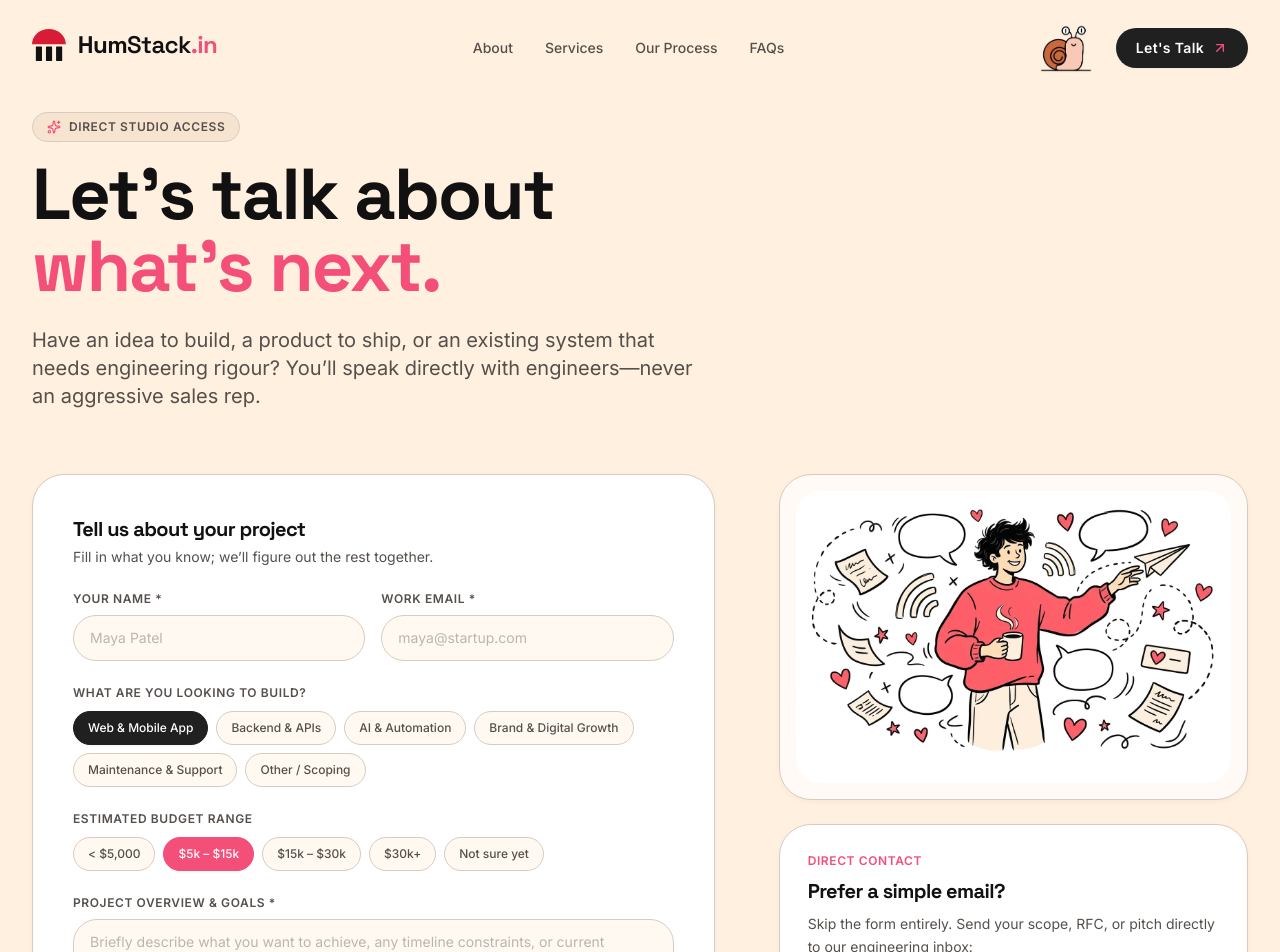
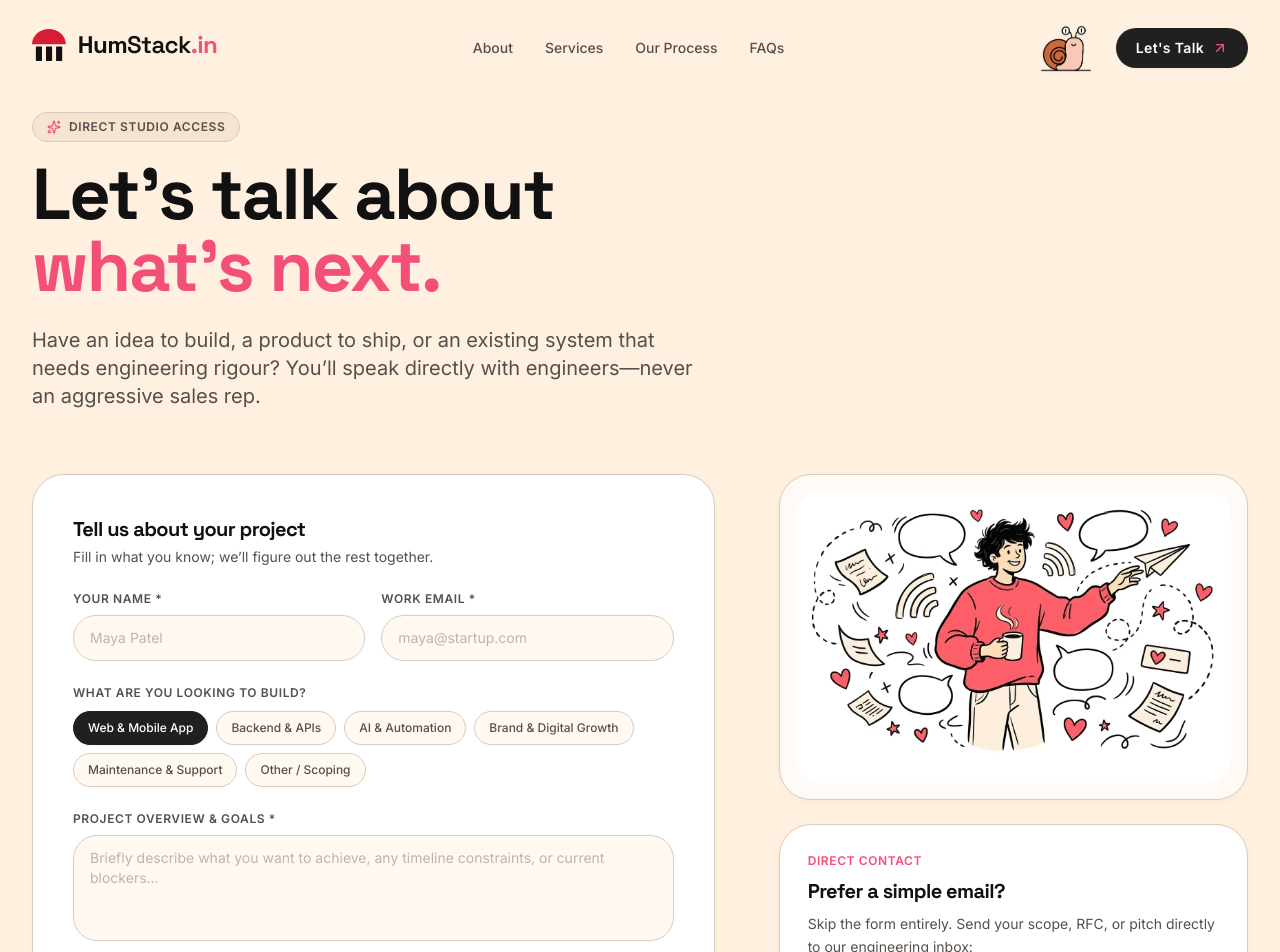
Before and after one commit to Shantanux0/Launch, a React (Vite) app: page /contact in a window 1280 px wide. Shown: the top 952 px of the page. Built offline with nearby package versions, Linux system fonts and the light colour scheme.

Commit message:
Remove Estimated Budget Range options from contact form and project modal

```diff
--- a/src/components/ProjectModal.tsx
+++ b/src/components/ProjectModal.tsx
@@ -19,21 +19,12 @@ const SERVICE_OPTIONS = [
   'Brand Identity & Digital Growth'
 ];
 
-const BUDGET_OPTIONS = [
-  'Under $2.5k / ₹2L',
-  '$2.5k - $6k / ₹2L - ₹5L',
-  '$6k - $15k / ₹5L - ₹12L',
-  '$15k+ / ₹12L+',
-  'Flexible / Need Advice'
-];
-
 export const ProjectModal: React.FC<ProjectModalProps> = ({
   isOpen,
   onClose,
   initialService
 }) => {
   const [selectedService, setSelectedService] = useState<string>(initialService || 'Websites & E-commerce');
-  const [selectedBudget, setSelectedBudget] = useState<string>('Flexible / Need Advice');
   const [name, setName] = useState('');
   const [email, setEmail] = useState('');
   const [message, setMessage] = useState('');
@@ -92,7 +83,7 @@ export const ProjectModal: React.FC<ProjectModalProps> = ({
   const mailtoLink = `mailto:hello@humstack.in?subject=${encodeURIComponent(
     `Project Inquiry: ${selectedService} - ${name || 'Founder'}`
   )}&body=${encodeURIComponent(
-    `Hi HumStack team,\n\nName: ${name}\nEmail: ${email}\nService: ${selectedService}\nBudget: ${selectedBudget}\n\nProject details:\n${message}\n`
+    `Hi HumStack team,\n\nName: ${name}\nEmail: ${email}\nService: ${selectedService}\n\nProject details:\n${message}\n`
   )}`;
 
   return (
@@ -164,29 +155,6 @@ export const ProjectModal: React.FC<ProjectModalProps> = ({
                           }`}
                         >
                           {srv}
-                        </button>
-                      ))}
-                    </div>
-                  </div>
-
-                  {/* Budget Selection */}
-                  <div>
-                    <label className="block text-xs font-semibold uppercase tracking-wider text-secondary mb-2">
-                      Estimated Project Scope / Budget
-                    </label>
-                    <div className="flex flex-wrap gap-2">
-                      {BUDGET_OPTIONS.map((b) => (
-                        <button
-                          key={b}
-                          type="button"
-                          onClick={() => setSelectedBudget(b)}
-                          className={`text-xs px-3 py-1.5 rounded-full border transition-all ${
-                            selectedBudget === b
-                              ? 'bg-coral text-white border-coral font-medium'
-                              : 'bg-white/80 text-secondary border-cream-border hover:border-primary/40'
-                          }`}
-                        >
-                          {b}
                         </button>
                       ))}
                     </div>
--- a/src/pages/ContactPage.tsx
+++ b/src/pages/ContactPage.tsx
@@ -24,19 +24,10 @@ const PROJECT_TYPES = [
   'Other / Scoping'
 ];
 
-const BUDGET_OPTIONS = [
-  '< $5,000',
-  '$5k – $15k',
-  '$15k – $30k',
-  '$30k+',
-  'Not sure yet'
-];
-
 export const ContactPage: React.FC<ContactPageProps> = () => {
   const [name, setName] = useState('');
   const [email, setEmail] = useState('');
   const [selectedType, setSelectedType] = useState('Web & Mobile App');
-  const [selectedBudget, setSelectedBudget] = useState('$5k – $15k');
   const [message, setMessage] = useState('');
   const [copiedEmail, setCopiedEmail] = useState(false);
   const [isSubmitted, setIsSubmitted] = useState(false);
@@ -55,7 +46,7 @@ export const ContactPage: React.FC<ContactPageProps> = () => {
     // Prepare mailto link as direct fallback
     const subject = encodeURIComponent(`Project Inquiry: ${name} (${selectedType})`);
     const body = encodeURIComponent(
-      `Name: ${name}\nEmail: ${email}\nProject Type: ${selectedType}\nBudget Range: ${selectedBudget}\n\nProject Details:\n${message}`
+      `Name: ${name}\nEmail: ${email}\nProject Type: ${selectedType}\n\nProject Details:\n${message}`
     );
     const mailtoUrl = `mailto:hello@humstack.in?subject=${subject}&body=${body}`;
 
@@ -186,33 +177,7 @@ export const ContactPage: React.FC<ContactPageProps> = () => {
                   </div>
                 </div>
 
-                {/* 3. Budget Range Pills */}
-                <div>
-                  <label className="block text-xs font-semibold uppercase tracking-wider text-secondary mb-2.5">
-                    Estimated Budget Range
-                  </label>
-                  <div className="flex flex-wrap gap-2">
-                    {BUDGET_OPTIONS.map((opt) => {
-                      const isSelected = selectedBudget === opt;
-                      return (
-                        <button
-                          key={opt}
-                          type="button"
-                          onClick={() => setSelectedBudget(opt)}
-                          className={`text-xs px-3.5 py-2 rounded-full border transition-all font-medium ${
-                            isSelected
-                              ? 'bg-coral text-white border-coral shadow-sm'
-                              : 'bg-cream/40 text-secondary border-cream-border hover:border-coral/40 hover:bg-cream'
-                          }`}
-                        >
-                          {opt}
-                        </button>
-                      );
-                    })}
-                  </div>
-                </div>
-
-                {/* 4. Message / Project Notes */}
+                {/* 3. Message / Project Notes */}
                 <div>
                   <label className="block text-xs font-semibold uppercase tracking-wider text-secondary mb-2">
                     Project Overview &amp; Goals *
```
